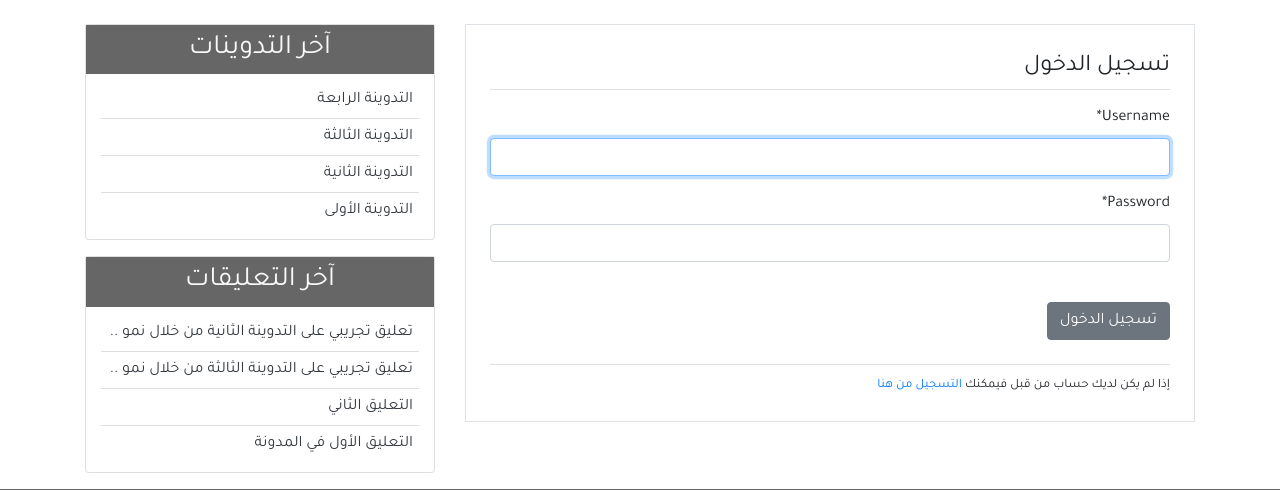
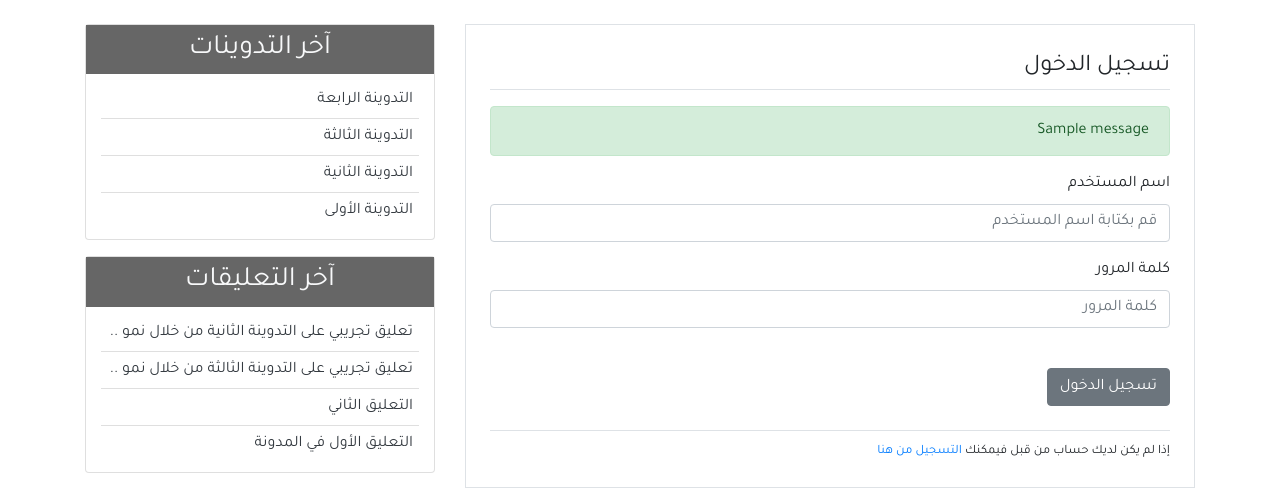
Before and after one commit to aabouissa/blog-django-ar, a Django app: page /login/ in a window 1280 px wide. Shown: the part 57-547 px from the top of the page. Run offline with Django 3.2, Linux system fonts and the light colour scheme; data comes from the database, SQL or seed files in the repository; both versions use the stored data as it was after the commit; one stand-in notice (Sample message) is shown; some libraries are stand-ins or nearby versions.

Commit message:
Another ways to build login form

```diff
--- a/src/user/templates/user/login.html
+++ b/src/user/templates/user/login.html
@@ -1,12 +1,25 @@
 {% extends 'blog/base.html' %}
 {% block content %}
-{% load crispy_forms_tags %}
 
 <div class="border p-4 mb-5">
     <legend class="border-bottom pb-1 mb-3">تسجيل الدخول</legend>
+    {% if messages %}
+    {% for message in messages %}
+    <div class="alert alert-{{message.tags}}">
+        {{message}}
+    </div>
+    {% endfor %}
+    {% endif %}
     <form method="POST">
         {% csrf_token %}
-        {{form|crispy}}
+        <div class="form-group">
+            <label for="username">اسم المستخدم</label>
+            <input type="text" name="username" id="username" placeholder="قم بكتابة اسم المستخدم" class="form-control">
+        </div>
+        <div class="form-group">
+            <label for="username">كلمة المرور</label>
+            <input type="password" name="password" id="password" placeholder="كلمة المرور" class="form-control">
+        </div>
         <input class="btn btn-secondary mt-4" type="submit" value="تسجيل الدخول">
     </form>
     <div class="border-top mt-4 pt-2">
--- a/src/user/urls.py
+++ b/src/user/urls.py
@@ -4,6 +4,8 @@ from django.contrib.auth.views import LoginView, LogoutView
 
 urlpatterns = [
     path('register/', views.register, name='register'),
-    path('login/', LoginView.as_view(template_name='user/login.html'), name='login'),
-    path('logout/', LogoutView.as_view(template_name='user/logout.html'), name='logout'),
+    # path('login/', LoginView.as_view(template_name='user/login.html'), name='login'),
+    path('login/', views.login_user, name='login'),
+    # path('logout/', LogoutView.as_view(template_name='user/logout.html'), name='logout'),
+    path('logout/', views.logout_user, name='logout'),
 ]
--- a/src/user/views.py
+++ b/src/user/views.py
@@ -1,5 +1,5 @@
 from django.shortcuts import render, redirect
-from .forms import UserCreationForm
+from .forms import UserCreationForm, LoginForm
 from django.contrib import messages
 from django.contrib.auth import login, authenticate, logout
 
@@ -21,3 +21,27 @@ def register(request):
         'title': 'التسجيل',
         'form': form,
     })
+
+
+def login_user(request):
+    if request.method == 'POST':
+        username = request.POST.get('username')
+        password = request.POST.get('password')
+        user = authenticate(request, username=username, password=password)
+        if user is not None:
+            login(request, user)
+            return redirect('home')
+        else:
+            messages.warning(
+                request, 'هناك خطأ في اسم المستخدم أو كلمة المرور.')
+
+    return render(request, 'user/login.html', {
+        'title': 'تسجيل الدخول',
+    })
+
+
+def logout_user(request):
+    logout(request)
+    return render(request, 'user/logout.html', {
+        'title': 'تسجيل الخروج'
+    })
```
Also changed, not shown: src/user/forms.py (+10 -0 lines), src/db.sqlite3.
